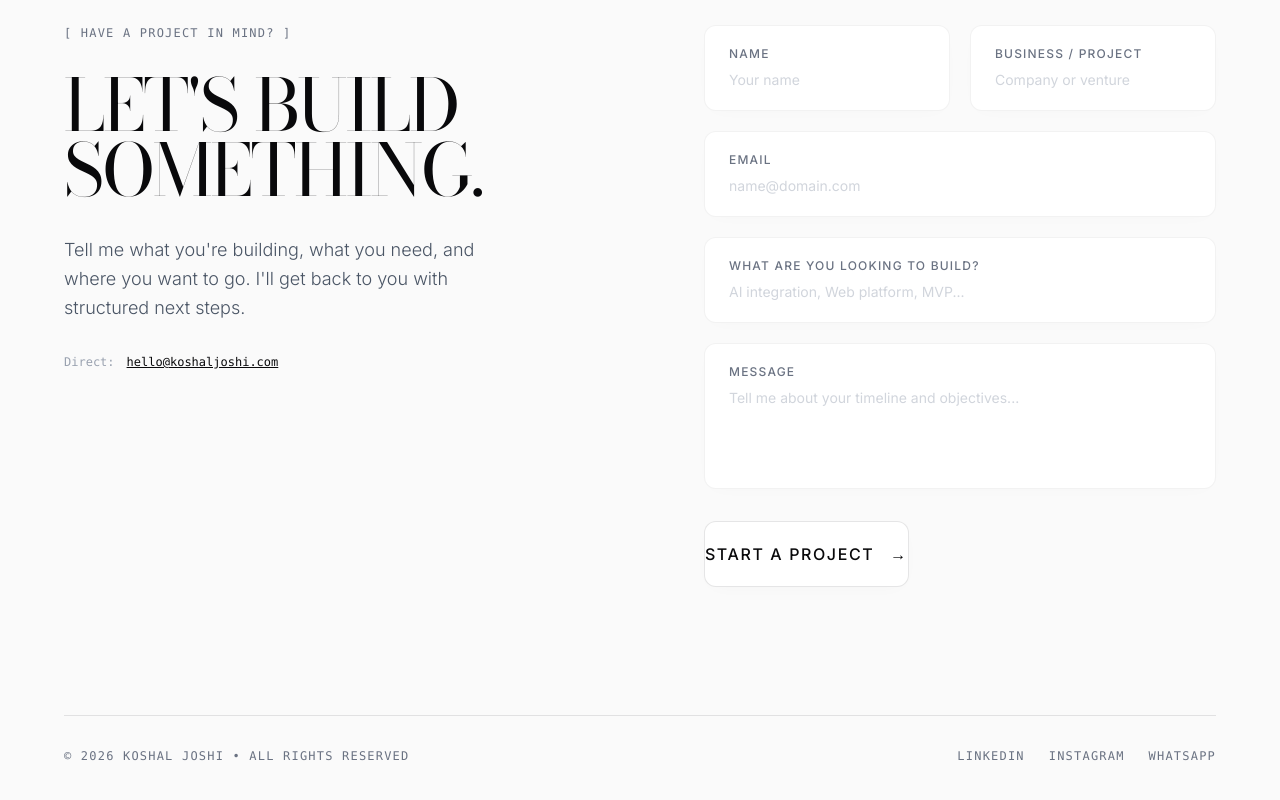
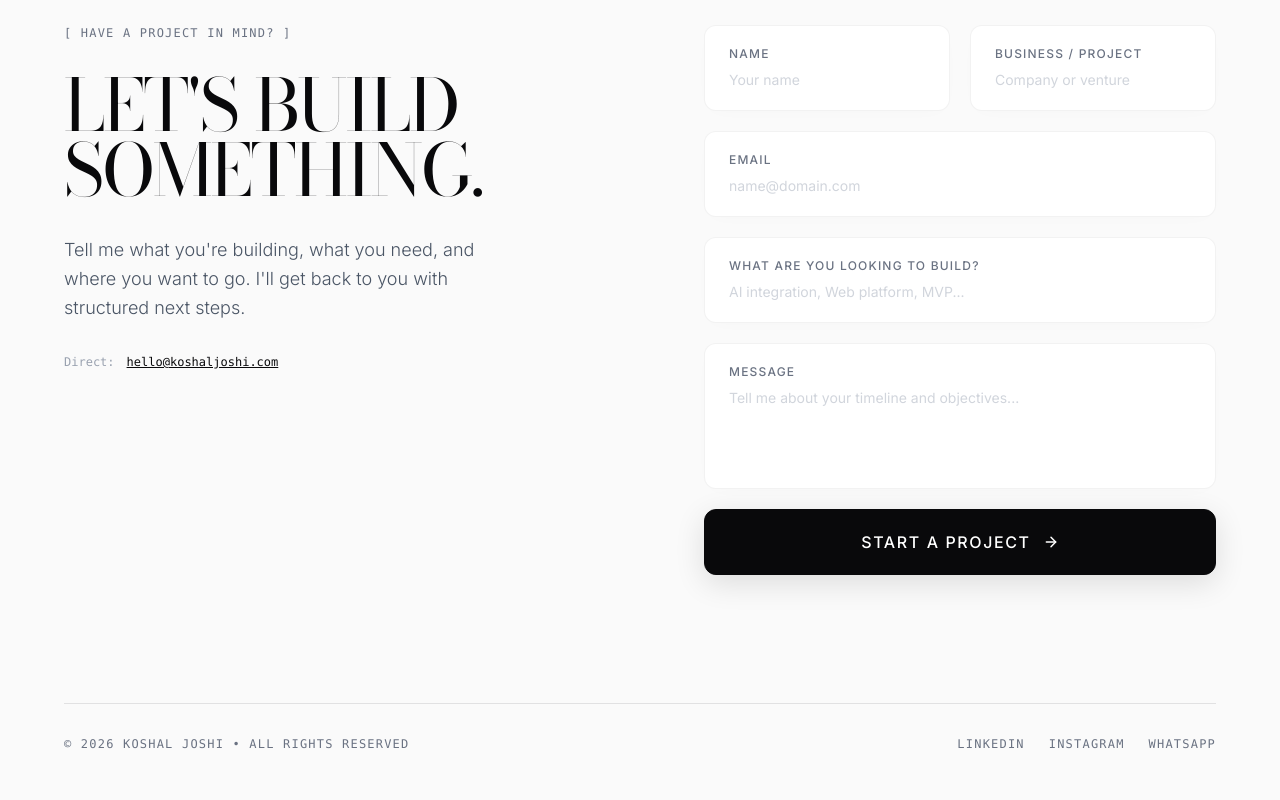
Before and after one commit to KOSHAL30/Portfolio, a Next.js app: page / in a window 1280 px wide. Shown: the part 5106-5906 px from the top of the page. Built offline with nearby package versions, Linux system fonts and the light colour scheme.

Commit message:
Fix Start A Project button padding and arrow overflow

```diff
--- a/src/components/sections/Contact.tsx
+++ b/src/components/sections/Contact.tsx
@@ -167,15 +167,22 @@ export default function Contact() {
                 </div>
               )}
 
-              <Magnetic strength={0.12}>
+              <Magnetic strength={0.12} className="w-full block">
                 <button
                   type="submit"
                   disabled={formState === "submitting"}
-                  className="group w-full py-5 mt-3 bg-white rounded-xl shadow-[0_4px_20px_-10px_rgba(0,0,0,0.05)] border border-[#09090B]/10 text-[#09090B] font-sans font-medium text-sm md:text-base uppercase tracking-widest hover:bg-[#09090B] hover:text-white transition-all duration-300 disabled:opacity-50 flex items-center justify-center gap-4 cursor-pointer hover-zoom-subtle"
+                  className="group relative w-full px-8 py-4.5 sm:py-5 mt-3 bg-[#09090B] text-white rounded-xl shadow-[0_8px_30px_rgba(0,0,0,0.12)] border border-[#09090B] font-sans font-medium text-sm md:text-base uppercase tracking-widest hover:bg-black transition-all duration-300 disabled:opacity-50 flex items-center justify-center gap-3 cursor-pointer overflow-hidden hover-zoom-subtle"
                 >
-                  {formState === "submitting" ? "Sending..." : "Start A Project"}
+                  <span className="relative z-10">
+                    {formState === "submitting" ? "Sending..." : "Start A Project"}
+                  </span>
                   {formState !== "submitting" && (
-                    <span className="group-hover:translate-x-2 transition-transform duration-300">&rarr;</span>
+                    <span className="relative z-10 flex items-center justify-center transition-transform duration-300 group-hover:translate-x-1.5 shrink-0">
+                      <svg className="w-4 h-4" viewBox="0 0 24 24" fill="none" stroke="currentColor" strokeWidth="2.2" strokeLinecap="round" strokeLinejoin="round">
+                        <line x1="5" y1="12" x2="19" y2="12"></line>
+                        <polyline points="12 5 19 12 12 19"></polyline>
+                      </svg>
+                    </span>
                   )}
                 </button>
               </Magnetic>
--- a/src/components/ui/Magnetic.tsx
+++ b/src/components/ui/Magnetic.tsx
@@ -3,7 +3,15 @@
 import { motion, useSpring, useMotionValue } from "framer-motion";
 import { useRef, ReactNode } from "react";
 
-export default function Magnetic({ children, strength = 0.2 }: { children: ReactNode, strength?: number }) {
+export default function Magnetic({
+  children,
+  strength = 0.2,
+  className = "inline-block"
+}: {
+  children: ReactNode;
+  strength?: number;
+  className?: string;
+}) {
   const ref = useRef<HTMLDivElement>(null);
 
   const x = useMotionValue(0);
@@ -35,7 +43,7 @@ export default function Magnetic({ children, strength = 0.2 }: { children: React
       onMouseMove={handleMouseMove}
       onMouseLeave={handleMouseLeave}
       style={{ x: smoothX, y: smoothY }}
-      className="inline-block cursor-pointer"
+      className={`${className} cursor-pointer`}
     >
       {children}
     </motion.div>
```
